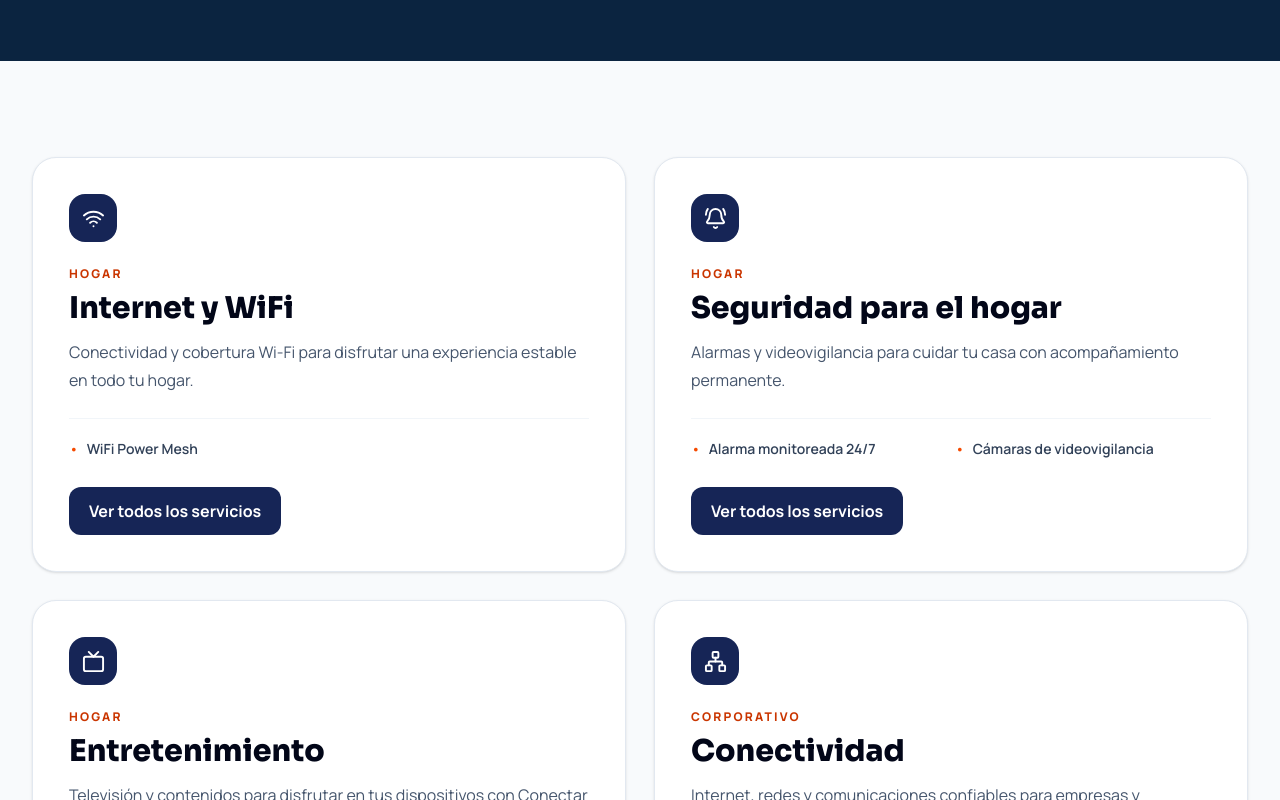
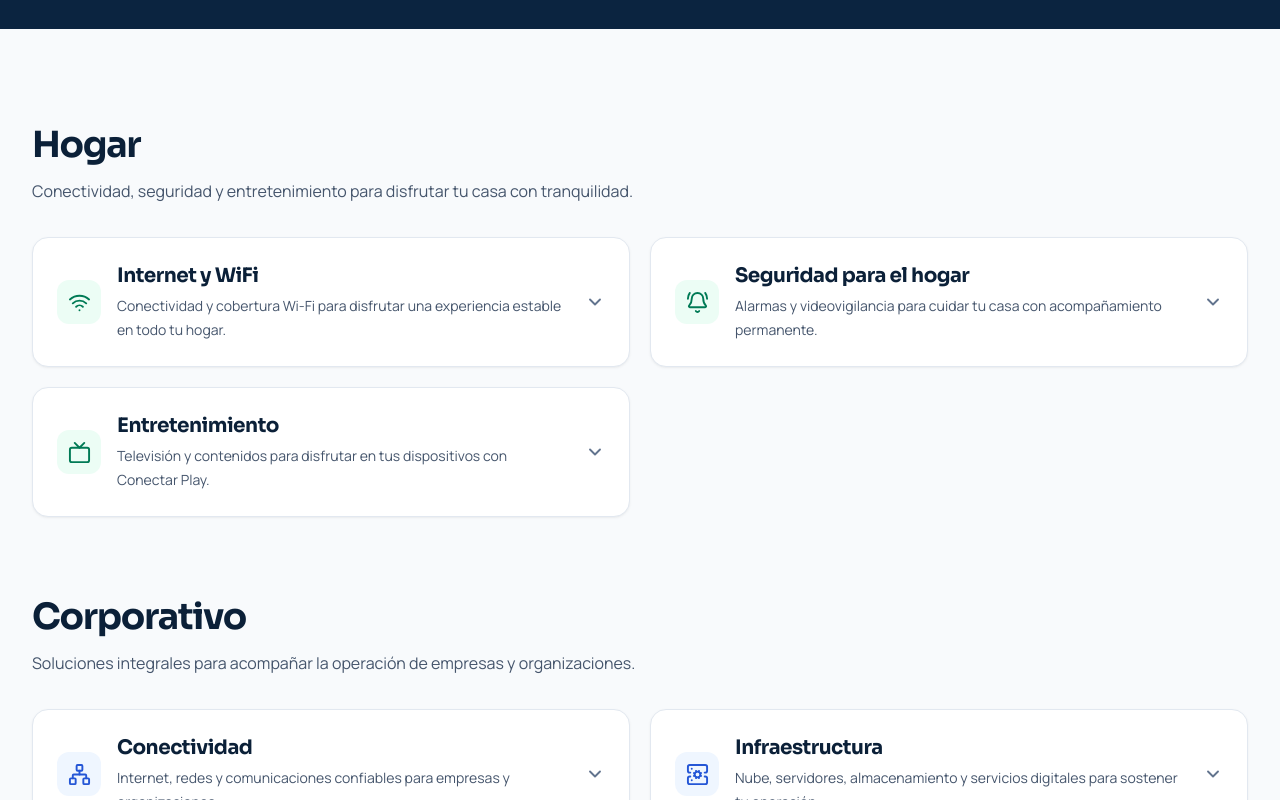
Before and after one commit to ConectarServicios/conectar-web, a Next.js app: page /servicios in a window 1280 px wide. Shown: the part 480-1280 px from the top of the page. Built offline with nearby package versions, Linux system fonts and the light colour scheme; no server answers; the database is empty.

Commit message:
Simplifica el catálogo público de servicios

```diff
--- a/src/app/(public)/servicios/[slug]/page.tsx
+++ b/src/app/(public)/servicios/[slug]/page.tsx
@@ -1,124 +1,25 @@
-import type { Metadata } from "next";
-import Link from "next/link";
 import { notFound, permanentRedirect } from "next/navigation";
 
-import { ServiceCatalogIcon } from "@/components/public/service-catalog-icon";
-import {
-  getServiceGroupBySlug,
-  getServicesByGroup,
-} from "@/data/services/queries";
+import { getServiceGroupBySlug } from "@/data/services/queries";
 
 type Props = Readonly<{ params: Promise<{ slug: string }> }>;
 
-const legacyGroupRedirects: Readonly<Record<string, string>> = {
+const legacyGroupTargets: Readonly<Record<string, string>> = {
   "conectar-play": "/conectar-play",
-  "conectividad-empresas": "/servicios/conectividad",
-  "data-center-servicios-digitales": "/servicios/infraestructura",
-  "seguridad-monitoreo": "/servicios/seguridad-hogar",
-  "software-tecnologia": "/servicios/seguridad-gestionada",
+  "conectividad-empresas": "/servicios#conectividad",
+  "data-center-servicios-digitales": "/servicios#infraestructura",
+  "seguridad-monitoreo": "/servicios#seguridad-hogar",
+  "software-tecnologia": "/servicios#seguridad-gestionada",
 };
 
-export async function generateMetadata({ params }: Props): Promise<Metadata> {
+export default async function ServiceGroupCompatibilityPage({ params }: Props) {
   const { slug } = await params;
-  const group = getServiceGroupBySlug(slug);
+  const legacyTarget = legacyGroupTargets[slug];
 
-  if (!group) return { title: "Grupo no encontrado | Conectar Servicios" };
-
-  return {
-    title: `${group.title} | Conectar Servicios`,
-    description: group.shortDescription,
-    alternates: { canonical: `/servicios/${group.slug}` },
-  };
-}
-
-export default async function ServiceGroupPage({ params }: Props) {
-  const { slug } = await params;
-  const legacyDestination = legacyGroupRedirects[slug];
-
-  if (legacyDestination) permanentRedirect(legacyDestination);
+  if (legacyTarget) permanentRedirect(legacyTarget);
 
   const group = getServiceGroupBySlug(slug);
   if (!group) notFound();
-  if (!group.hasLandingPage && group.href) permanentRedirect(group.href);
-  if (!group.hasLandingPage) notFound();
 
-  const services = getServicesByGroup(group.slug);
-
-  return (
-    <main>
-      <section className="bg-[#0b2440] py-20 text-white sm:py-28">
-        <div className="public-container">
-          <p className="text-sm font-bold tracking-[.22em] text-orange-400 uppercase">
-            Servicios
-          </p>
-          <h1 className="mt-4 max-w-4xl text-4xl font-black tracking-tight sm:text-6xl">
-            {group.title}
-          </h1>
-          <p className="mt-6 max-w-3xl text-lg leading-8 text-blue-100">
-            {group.shortDescription}
-          </p>
-        </div>
-      </section>
-
-      <section
-        aria-labelledby="group-services"
-        className="public-container py-16 sm:py-24"
-      >
-        <h2 className="text-3xl font-black text-slate-950 sm:text-4xl" id="group-services">
-          Servicios disponibles
-        </h2>
-        <div className="mt-10 grid gap-6 md:grid-cols-2 xl:grid-cols-3">
-          {services.map((service) => {
-            const href = service.hasDetailPage
-              ? `/servicios/${group.slug}/${service.slug}`
-              : service.href === "#contacto"
-                ? "/#contacto"
-                : service.href;
-
-            return (
-              <article
-                className="flex flex-col rounded-3xl border border-slate-200 bg-white p-7 shadow-sm"
-                key={service.slug}
-              >
-                <span
-                  aria-hidden="true"
-                  className="grid size-12 place-items-center rounded-2xl bg-blue-950 text-white"
-                >
-                  <ServiceCatalogIcon icon={service.icon} />
-                </span>
-                <h3 className="mt-6 text-2xl font-black text-slate-950">
-                  {service.title}
-                </h3>
-                <p className="mt-3 flex-1 leading-7 text-slate-600">
-                  {service.shortDescription}
-                </p>
-                {href ? (
-                  <Link
-                    className="mt-6 inline-flex w-fit font-bold text-blue-800 underline decoration-orange-500 decoration-2 underline-offset-4"
-                    href={href}
-                  >
-                    {service.cta?.label ?? "Conocer más"}
-                  </Link>
-                ) : null}
-              </article>
-            );
-          })}
-        </div>
-      </section>
-
-      <section className="bg-blue-50 py-16">
-        <div className="public-container text-center">
-          <h2 className="text-3xl font-black text-slate-950">
-            ¿Necesitás más información?
-          </h2>
-          <Link
-            className="mt-6 inline-flex rounded-xl bg-orange-600 px-6 py-3 font-bold text-white hover:bg-orange-700"
-            href="/#contacto"
-          >
-            Contactanos
-          </Link>
-        </div>
-      </section>
-    </main>
-  );
+  permanentRedirect(`/servicios#${group.slug}`);
 }
--- a/src/app/(public)/servicios/page.tsx
+++ b/src/app/(public)/servicios/page.tsx
@@ -1,11 +1,16 @@
+import { ChevronDown } from "lucide-react";
 import type { Metadata } from "next";
 import Link from "next/link";
 
 import { ServiceCatalogIcon } from "@/components/public/service-catalog-icon";
 import {
-  getPublicServiceGroups,
+  getPublicServiceGroupsBySegment,
   getServicesByGroup,
 } from "@/data/services/queries";
+import type {
+  ServiceGroupDefinition,
+  ServiceSegment,
+} from "@/data/services/types";
 
 export const metadata: Metadata = {
   title: "Servicios | Conectar Servicios",
@@ -13,9 +18,103 @@ export const metadata: Metadata = {
     "Soluciones de conectividad, seguridad, infraestructura y tecnología para hogares, empresas y organizaciones.",
 };
 
+const segments: readonly {
+  slug: ServiceSegment;
+  title: string;
+  description: string;
+}[] = [
+  {
+    slug: "hogar",
+    title: "Hogar",
+    description:
+      "Conectividad, seguridad y entretenimiento para disfrutar tu casa con tranquilidad.",
+  },
+  {
+    slug: "corporativo",
+    title: "Corporativo",
+    description:
+      "Soluciones integrales para acompañar la operación de empresas y organizaciones.",
+  },
+];
+
+function ServiceGroupDisclosure({
+  group,
+  segment,
+}: Readonly<{
+  group: ServiceGroupDefinition;
+  segment: ServiceSegment;
+}>) {
+  const services = getServicesByGroup(group.slug);
+  const accentClasses = segment === "hogar"
+    ? "bg-emerald-50 text-emerald-700"
+    : "bg-blue-50 text-[#2456d6]";
+
+  return (
+    <details
+      className="group scroll-mt-24 rounded-2xl border border-slate-200 bg-white shadow-sm shadow-slate-950/5 open:shadow-md"
+      id={group.slug}
+    >
+      <summary className="flex cursor-pointer list-none items-center gap-4 rounded-2xl p-5 outline-none marker:hidden focus-visible:ring-2 focus-visible:ring-blue-700 focus-visible:ring-offset-2 sm:p-6 [&::-webkit-details-marker]:hidden">
+        <span
+          aria-hidden="true"
+          className={`grid size-11 shrink-0 place-items-center rounded-xl ${accentClasses}`}
+        >
+          <ServiceCatalogIcon icon={group.icon} />
+        </span>
+        <span className="min-w-0 flex-1">
+          <span className="font-display block text-lg font-bold tracking-[-0.025em] text-[#0b2038] sm:text-xl">
+            {group.title}
+          </span>
+          <span className="mt-1 block text-sm leading-6 text-slate-600">
+            {group.shortDescription}
+          </span>
+        </span>
+        <ChevronDown
+          aria-hidden="true"
+          className="size-5 shrink-0 text-slate-500 transition-transform group-open:rotate-180"
+          strokeWidth={2.25}
+        />
+      </summary>
+
+      <ul className="border-t border-slate-100 px-5 py-2 sm:px-6">
+        {services.map((service) => {
+          const hasOwnDestination = Boolean(
+            service.href && service.href !== "#contacto",
+          );
+          const href = service.hasDetailPage
+            ? `/servicios/${group.slug}/${service.slug}`
+            : hasOwnDestination
+              ? service.href!
+              : "/#contacto";
+
+          return (
+            <li
+              className="flex flex-col gap-3 border-b border-slate-100 py-5 last:border-b-0 sm:flex-row sm:items-center sm:justify-between"
+              key={service.slug}
+            >
+              <span className="min-w-0 sm:pr-6">
+                <span className="block font-bold text-slate-950">
+                  {service.title}
+                </span>
+                <span className="mt-1 block text-sm leading-6 text-slate-600">
+                  {service.shortDescription}
+                </span>
+              </span>
+              <Link
+                className="inline-flex w-fit shrink-0 rounded-sm text-sm font-bold text-blue-800 underline decoration-orange-500 decoration-2 underline-offset-4 outline-none hover:text-blue-950 focus-visible:ring-2 focus-visible:ring-blue-700 focus-visible:ring-offset-4"
+                href={href}
+              >
+                {hasOwnDestination ? service.cta?.label ?? "Conocer más" : "Consultar"}
+              </Link>
+            </li>
+          );
+        })}
+      </ul>
+    </details>
+  );
+}
+
 export default function ServicesCatalogPage() {
-  const groups = getPublicServiceGroups();
-
   return (
     <main className="bg-slate-50">
       <section className="bg-[#0b2440] py-20 text-white sm:py-28">
@@ -27,69 +126,42 @@ export default function ServicesCatalogPage() {
             Soluciones para hogares, empresas y organizaciones
           </h1>
           <p className="mt-6 max-w-3xl text-lg leading-8 text-blue-100">
-            Encontrá conectividad, seguridad, entretenimiento e infraestructura
-            pensados para cada necesidad.
+            Explorá nuestro catálogo y encontrá la solución adecuada para cada
+            necesidad.
           </p>
         </div>
       </section>
 
-      <section
-        aria-label="Grupos de servicios"
-        className="public-container py-16 sm:py-24"
-      >
-        <div className="grid gap-7 lg:grid-cols-2">
-          {groups.map((group) => {
-            const services = getServicesByGroup(group.slug);
-            const href = group.hasLandingPage
-              ? `/servicios/${group.slug}`
-              : group.href;
+      <div className="public-container space-y-16 py-16 sm:space-y-20 sm:py-24">
+        {segments.map((segment) => {
+          const groups = getPublicServiceGroupsBySegment(segment.slug);
 
-            return (
-              <article
-                className="rounded-3xl border border-slate-200 bg-white p-7 shadow-sm sm:p-9"
-                key={group.slug}
-              >
-                <span
-                  aria-hidden="true"
-                  className="grid size-12 place-items-center rounded-2xl bg-blue-950 text-white"
+          return (
+            <section aria-labelledby={`${segment.slug}-title`} key={segment.slug}>
+              <div className="max-w-3xl">
+                <h2
+                  className="font-display text-3xl font-bold tracking-[-0.035em] text-[#0b2038] sm:text-4xl"
+                  id={`${segment.slug}-title`}
                 >
-                  <ServiceCatalogIcon icon={group.icon} />
-                </span>
-                <p className="mt-6 text-xs font-black tracking-[.18em] text-orange-700 uppercase">
-                  {group.segments.includes("hogar") ? "Hogar" : "Corporativo"}
-                </p>
-                <h2 className="mt-2 text-3xl font-black text-slate-950">
-                  {group.title}
+                  {segment.title}
                 </h2>
                 <p className="mt-3 leading-7 text-slate-600">
-                  {group.shortDescription}
+                  {segment.description}
                 </p>
-                <ul className="mt-6 grid gap-2 border-t border-slate-100 pt-5 sm:grid-cols-2">
-                  {services.slice(0, 4).map((service) => (
-                    <li
-                      className="flex gap-2 text-sm font-semibold text-slate-700"
-                      key={service.slug}
-                    >
-                      <span aria-hidden="true" className="text-orange-600">
-                        •
-                      </span>
-                      {service.title}
-                    </li>
-                  ))}
-                </ul>
-                {href ? (
-                  <Link
-                    className="mt-7 inline-flex rounded-xl bg-blue-950 px-5 py-3 font-bold text-white hover:bg-blue-900"
-                    href={href}
-                  >
-                    Ver todos los servicios
-                  </Link>
-                ) : null}
-              </article>
-            );
-          })}
-        </div>
-      </section>
+              </div>
+              <div className="mt-8 grid items-start gap-5 lg:grid-cols-2">
+                {groups.map((group) => (
+                  <ServiceGroupDisclosure
+                    group={group}
+                    key={group.slug}
+                    segment={segment.slug}
+                  />
+                ))}
+              </div>
+            </section>
+          );
+        })}
+      </div>
     </main>
   );
 }
--- a/src/data/services/queries.ts
+++ b/src/data/services/queries.ts
@@ -13,6 +13,14 @@ export function getServiceGroups(): readonly ServiceGroupDefinition[] {
 
 export function getPublicServiceGroups(): readonly ServiceGroupDefinition[] {
   return getServiceGroups().filter((group) => group.showOnServicesIndex);
+}
+
+export function getPublicServiceGroupsBySegment(
+  segment: ServiceSegment,
+): readonly ServiceGroupDefinition[] {
+  return getPublicServiceGroups().filter((group) =>
+    group.segments.includes(segment),
+  );
 }
 
 export function getServiceGroupBySlug(
```
Also changed, not shown: src/app/(public)/servicios/[slug]/[serviceSlug]/page.tsx (+5 -3 lines), src/data/services/groups.ts (+6 -6 lines).
